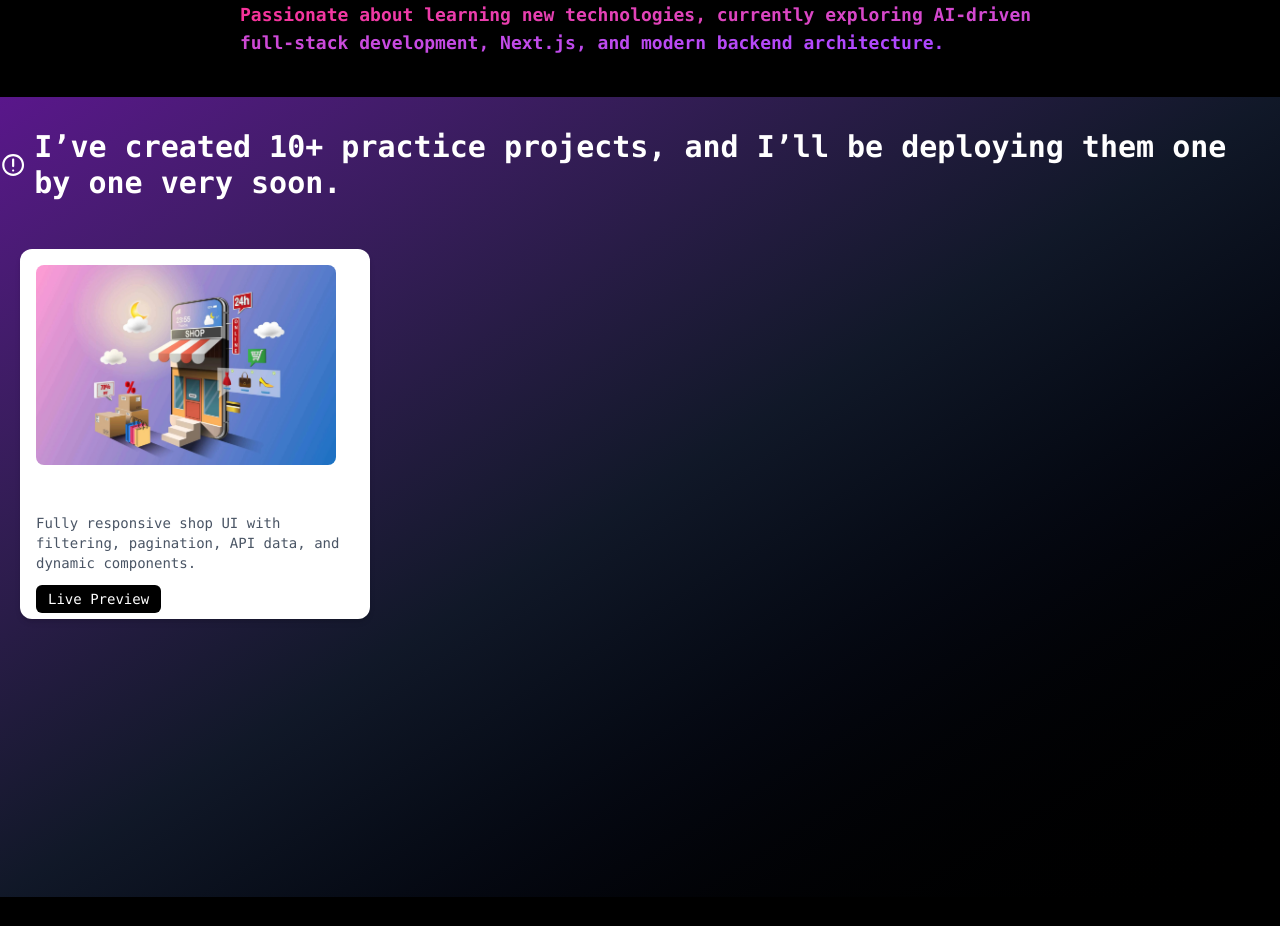
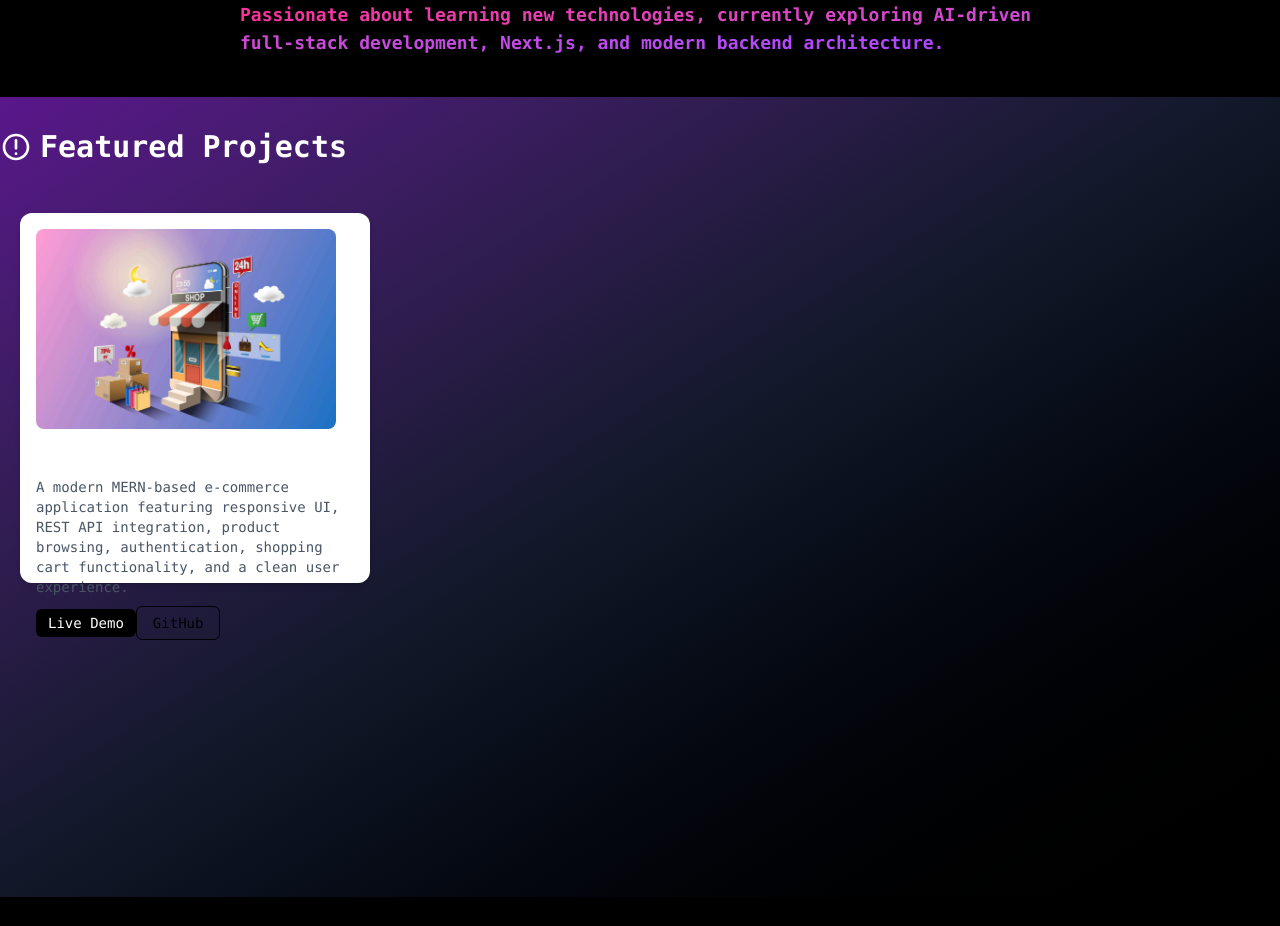
Before and after one commit to abdurrahmantushar/abdurPortFolio, a React (Vite) app: page / in a window 1280 px wide. Shown: the part 3780-4706 px from the top of the page. Built offline with nearby package versions, Linux system fonts and the light colour scheme.

Commit message:
Update projects.jsx
Web site link update and some changes

```diff
--- a/src/components/projects.jsx
+++ b/src/components/projects.jsx
@@ -10,26 +10,35 @@ export const Projects = () => {
 
             <h1 className="lg:text-3xl text-x font-bold mb-12 flex items-center gap-2">
                 <CgDanger className="w-8 h-8" />
-                I’ve created 10+ practice projects, and I’ll be deploying them one by one very soon.
-            </h1>
+                Featured Projects  </h1>
 
             <div className="columns-1 sm:columns-2 lg:columns-3 gap-6 space-y-6">
 
                 <div className="break-inside-avoid h-[350px] ml-5 w-[250px] lg:h-[370px] lg:ml-5 lg:w-[350px] bg-white shadow-md rounded-xl p-4 hover:shadow-xl transition">
                     <img src={picture2} className="rounded-lg h-[150px] w-[200px] lg:h-[200px] lg:w-[300px]" alt="project" />
 
-                    <h2 className="mt-4 font-semibold">E-Commerce UI</h2>
+                    <h2 className="mt-4 font-semibold"> Full Stack E-Commerce Platform </h2>
 
                     <p className="text-sm mt-2 text-gray-600">
-                        Fully responsive shop UI with filtering, pagination, API data, and dynamic components.
-                    </p>
+            A modern MERN-based e-commerce application featuring responsive UI,
+            REST API integration, product browsing, authentication, shopping
+            cart functionality, and a clean user experience.                    </p>
 
                     <a
                         href="https://abdur-e-commerce-1.vercel.app/"
                         target="_blank"
+                        rel="noopener noreferrer"
                         className="mt-3 inline-block px-3 py-1 bg-black text-white rounded-md text-sm"
                     >
-                        Live Preview
+                        Live Demo
+                    </a>
+                    <a
+                      href="https://github.com/abdurrahmantushar"
+                      target="_blank"
+                      rel="noopener noreferrer"
+                      className="px-4 py-2 border border-black text-black rounded-md text-sm hover:bg-black hover:text-white transition"
+                    >
+                      GitHub
                     </a>
                 </div>
 
```
